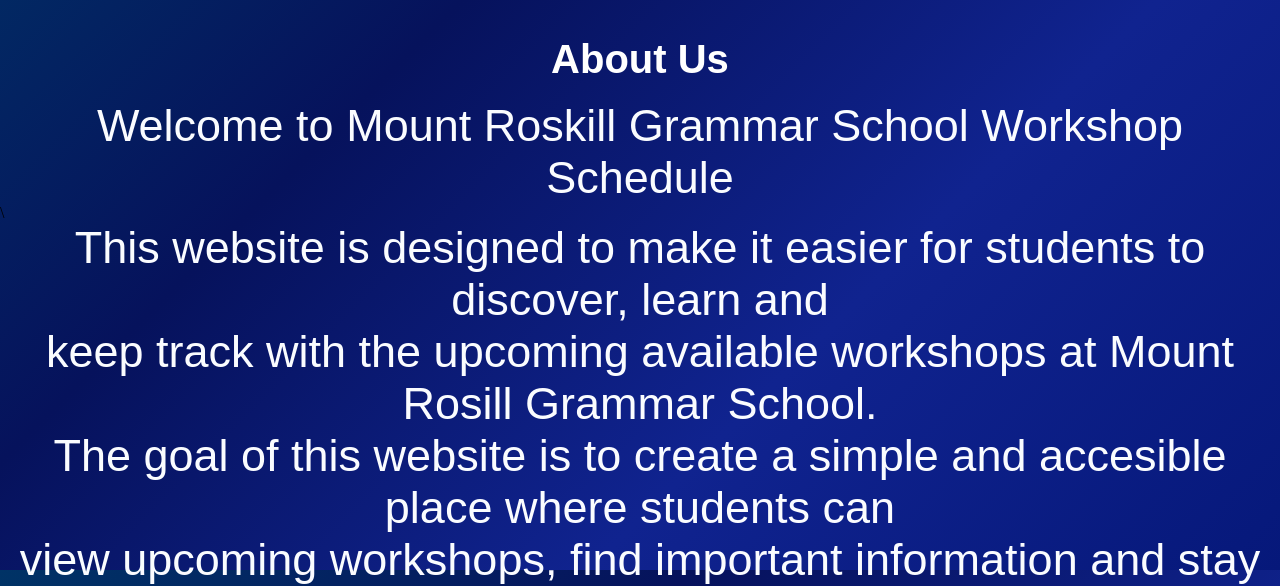
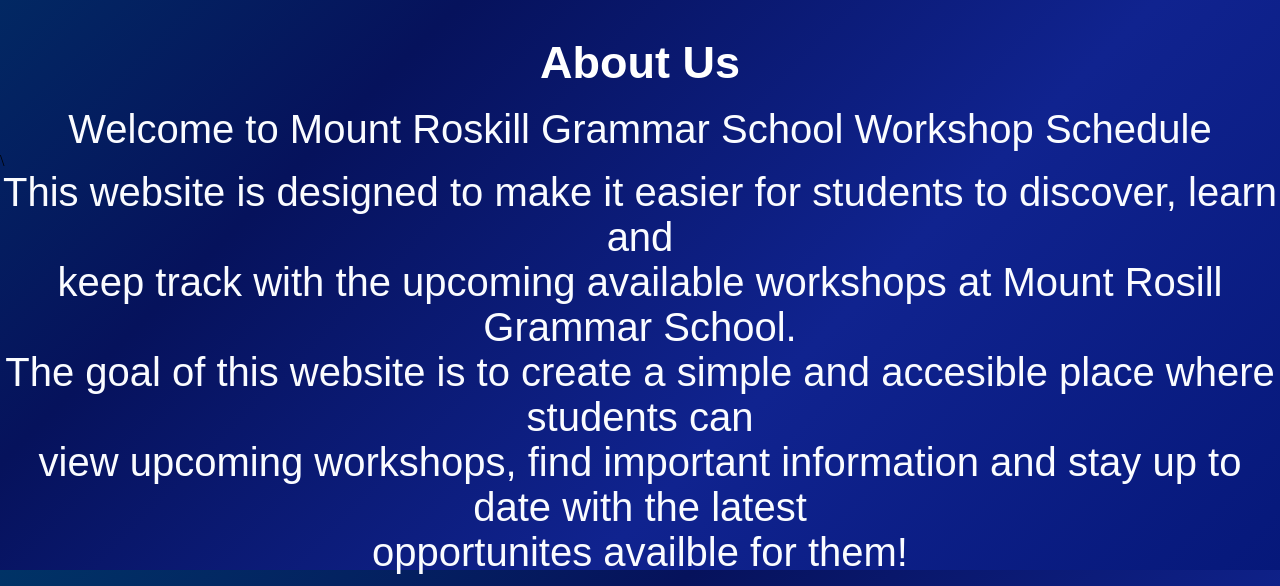
Before and after one commit to 23349-debug/ameena12DGT, a plain HTML site: page about.html in a window 1280 px wide. Shown: the part 230-816 px from the top of the page. Drawn offline with Linux system fonts and the light colour scheme.

Commit message:
contact about

```diff
--- a/about.html
+++ b/about.html
@@ -55,9 +55,9 @@
 
 <p class="slide-up"> Welcome to Mount Roskill Grammar School Workshop Schedule </p>\
   <br>
-  <p class="slide-up"> This website is designed to make it  easier for students to discover, learn and <br> keep track
+  <p class="slide-up"> This website is designed to make it easier for students to discover, learn and <br> keep track
   with the upcoming available workshops at Mount Rosill Grammar School.</p>
-  <p class="slide-up"> The goal of this website is to create a simple and accesible place where students can <br> view upcoming workshops, find important information and stay up to date with the latest opportunites availble for them!</p>
+  <p class="slide-up"> The goal of this website is to create a simple and accesible place where students can <br> view upcoming workshops, find important information and stay up to date with the latest <br> opportunites availble for them!</p>
   <br>
   <br>
 
--- a/style.css
+++ b/style.css
@@ -387,7 +387,7 @@ color: black;
 .about{
   margin-top: 40px;
     text-align: center;
-    font-size: 40px;
+    font-size: 45px;
     font-family: sans-serif;
 
 
@@ -405,3 +405,12 @@ margin-top: 40px;
 
 
 }
+
+
+.slide-up{
+text-align: center;
+    font-size: 40px;
+    font-family: sans-serif;
+
+
+}
```
